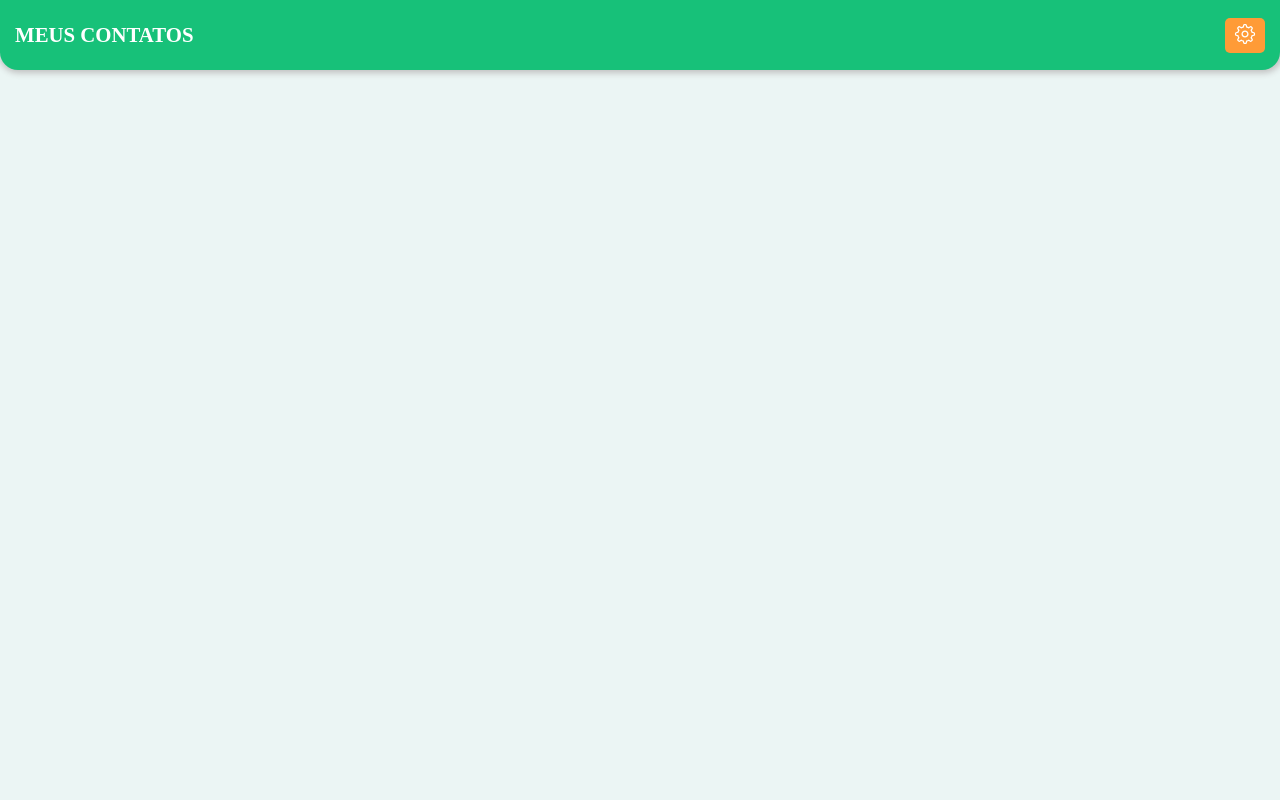
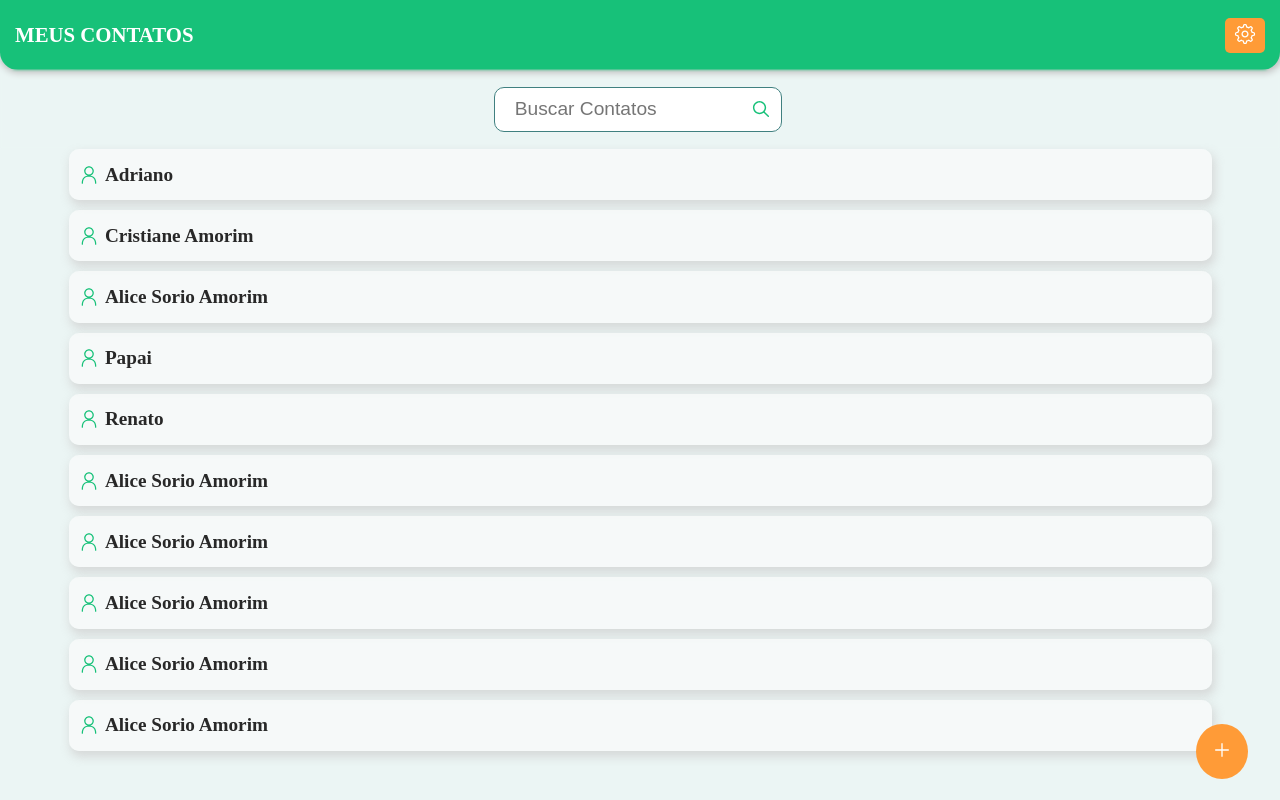
Before and after one commit to AdrianoAmorim/Contato_APP, a React (Vite) app: page / in a window 1280 px wide. Built offline with nearby package versions, Linux system fonts and the light colour scheme.

Commit message:
fix: corrigi rota Home para carregar o component Home Junto com Layout base

```diff
--- a/src/App.tsx
+++ b/src/App.tsx
@@ -1,5 +1,6 @@
 import { Outlet } from "react-router-dom"
 import { Header } from "./components/Header";
+import { Home } from "./pages/Home";
 
 function App() {
 
--- a/src/GlobalStyled.ts
+++ b/src/GlobalStyled.ts
@@ -10,6 +10,7 @@ export const GlobalStyles = createGlobalStyle`
     --bg-card-contact:#fcfcfca9;
     --text-title: #fff;
     --text-primary: #282828;
+    --border-input:#408080;
 }
 
 
@@ -23,5 +24,7 @@ body{
     padding: 0;
     box-sizing: border-box;
 }
-
+.teste{
+    margin-top: 150px;
+}
 `
--- a/src/components/Header/Button/index.tsx
+++ b/src/components/Header/Button/index.tsx
@@ -4,15 +4,15 @@ import { ToolbarButton } from "./styled"
 interface ButtonProps {
     children: ReactNode;
     show?: boolean;
-    bgColor?:string;
+    bgcolor?:string;
 }
 
-export const Button = ({ children, show,bgColor }: ButtonProps) => {
+export const Button = ({ children, show,bgcolor }: ButtonProps) => {
 
     return (
         <>
             {show &&
-                <ToolbarButton bgColor={bgColor}>
+                <ToolbarButton bgcolor={bgcolor}>
                     {children}
                 </ToolbarButton>
             }
--- a/src/components/Header/Button/styled.ts
+++ b/src/components/Header/Button/styled.ts
@@ -2,13 +2,13 @@ import * as Toolbar from "@radix-ui/react-toolbar";
 import styled from "styled-components";
 
 type ButtonProps = {
-    bgColor?:string
+    bgcolor?:string
 }
 export const ToolbarButton = styled(Toolbar.Button)<ButtonProps>`
     padding: 5px;
     border: none;
     border-radius: 5px;
-    background-color: ${props => props.bgColor ? `var(${props.bgColor})` : 'var(--bg-button)' };
+    background-color: ${props => props.bgcolor ? `var(${props.bgcolor})` : 'var(--bg-button)' };
     cursor: pointer;
     width: 40px;
 `;
--- a/src/components/Header/index.tsx
+++ b/src/components/Header/index.tsx
@@ -1,12 +1,13 @@
-import {useContext } from 'react';
+import { useContext } from 'react';
 import * as S from './styled';
 import { GearIcon, CheckCircledIcon, CrossCircledIcon, ThickArrowLeftIcon } from "@radix-ui/react-icons";
 import { Button } from './Button';
 import { ButtonHeaderContext } from '../../contexts/ButtonHeaderContext';
+import { Link } from 'react-router-dom';
 
 
 export const Header = () => {
-    const {buttonsState} = useContext(ButtonHeaderContext);
+    const { buttonsState } = useContext(ButtonHeaderContext);
     return (
 
         <S.ToolbarRoot asChild>
@@ -17,10 +18,12 @@ export const Header = () => {
 
                 <S.BoxButtons>
 
-                    <Button show={buttonsState.btnBack}>
-                        <ThickArrowLeftIcon color='#fff' width={22} height={22} />
-                    </Button>
-                    <Button show={buttonsState.btnDelete} bgColor="--bg-danger">
+                    <Link to={`/`}>
+                        <Button show={buttonsState.btnBack}>
+                            <ThickArrowLeftIcon color='#fff' width={22} height={22} />
+                        </Button>
+                    </Link>
+                    <Button show={buttonsState.btnDelete} bgcolor="--bg-danger">
                         <CrossCircledIcon color='#fff' width={22} height={22} />
                     </Button>
                     <Button show={buttonsState.btnSave}>
--- a/src/pages/Cadastro/index.tsx
+++ b/src/pages/Cadastro/index.tsx
@@ -1,8 +1,23 @@
+import { useContext, useEffect } from "react";
+import { ButtonHeaderContext } from "../../contexts/ButtonHeaderContext";
 
 
-export const Cadastro =()=>{
-    return(
+export const Cadastro = () => {
+    const { setButtonsState } = useContext(ButtonHeaderContext);
+    const configButtons = {
+        btnConfig: false,
+        btnSave: true,
+        btnDelete: false,
+        btnBack: true
+    };
+    useEffect(() => {
+        setButtonsState(configButtons);
+    }, [])
+    return (
         <>
+            <div className="teste">
+                <h1>Cadastro</h1>
+            </div>
         </>
     )
 }
--- /dev/null
+++ b/src/pages/Editar/index.tsx
@@ -0,0 +1,11 @@
+
+
+export const Editar = () => {
+    return (
+        <>
+            <div className="teste">
+                <h1>Editar</h1>
+            </div>
+        </>
+    )
+}
--- /dev/null
+++ b/src/pages/Editar/styled.ts
@@ -0,0 +1 @@
+import styled from "styled-components";
--- a/src/pages/Home/index.tsx
+++ b/src/pages/Home/index.tsx
@@ -1,17 +1,19 @@
 
 import { MagnifyingGlassIcon, PersonIcon, PlusIcon } from "@radix-ui/react-icons";
 import { useContext, useEffect, useState } from "react";
+import { Link } from "react-router-dom";
 import { ButtonHeaderContext } from "../../contexts/ButtonHeaderContext";
 import * as S from "./styled";
 
 export const Home = () => {
+    const { setButtonsState } = useContext(ButtonHeaderContext);
     const configButtons = {
         btnConfig: true,
-        btnSave: true,
+        btnSave: false,
         btnDelete: false,
         btnBack: false
-    }
-    const { setButtonsState } = useContext(ButtonHeaderContext)
+    };
+
     const [nameContacts, setnameContacts] = useState(
         [
             { name: 'Adriano' },
@@ -30,16 +32,6 @@ export const Home = () => {
         setButtonsState(configButtons);
     }, [])
 
-    const teste = ()=>{
-        const configButtons2 = {
-            btnConfig: true,
-            btnSave: true,
-            btnDelete: true,
-            btnBack: true
-        }
-        setButtonsState(configButtons2)
-    }
-
     return (
         <S.Main>
             <S.BoxInpSearch>
@@ -48,7 +40,6 @@ export const Home = () => {
             </S.BoxInpSearch>
 
             <S.BoxCardContacts>
-
                 {
                     nameContacts.map((contato, i) =>
                         <S.CardContacts key={i}>
@@ -61,9 +52,12 @@ export const Home = () => {
                     )
                 }
             </S.BoxCardContacts>
-            <S.BtnCadastrar onClick={teste}>
-                <PlusIcon width={20} height={20} color="#FFF" />
-            </S.BtnCadastrar>
+
+            <Link to={`/cadastrar`}>
+                <S.BtnCadastrar>
+                    <PlusIcon width={20} height={20} color="#FFF" />
+                </S.BtnCadastrar>
+            </Link>
         </S.Main>
     )
 }
--- a/src/pages/Home/styled.ts
+++ b/src/pages/Home/styled.ts
@@ -56,26 +56,27 @@ export const BoxInpSearch = styled.div`
     display: flex;
     justify-content: center;
     align-items: center;
+    padding: 1.1rem 0;
     width: 100%;
-    padding: 20px 0;
     backdrop-filter: blur(1px);
     & #iconSearch{
-      margin: 0;
+      z-index: 1;
       margin-left: -2rem;
     }
 `;
 
 export const InpSearch = styled.input`
-  height: 40px;
+  position: relative;
+  height: 45px;
   width: 100%;
-  max-width: 40rem;
-  border: none;
+  max-width: 18rem;
+  border: 1px solid var(--border-input);
   outline: none;
   padding-inline-start: 20px;
+  margin-left: -.9rem;
   font-size: 1.2rem;
   font-weight: 500;
   border-radius: 10px;
-  -webkit-appearance: none;
   color: var(--text-primary);
   &::-webkit-search-cancel-button{
     display: none;
```
Also changed, not shown: src/routes/index.tsx (+16 -5 lines).
